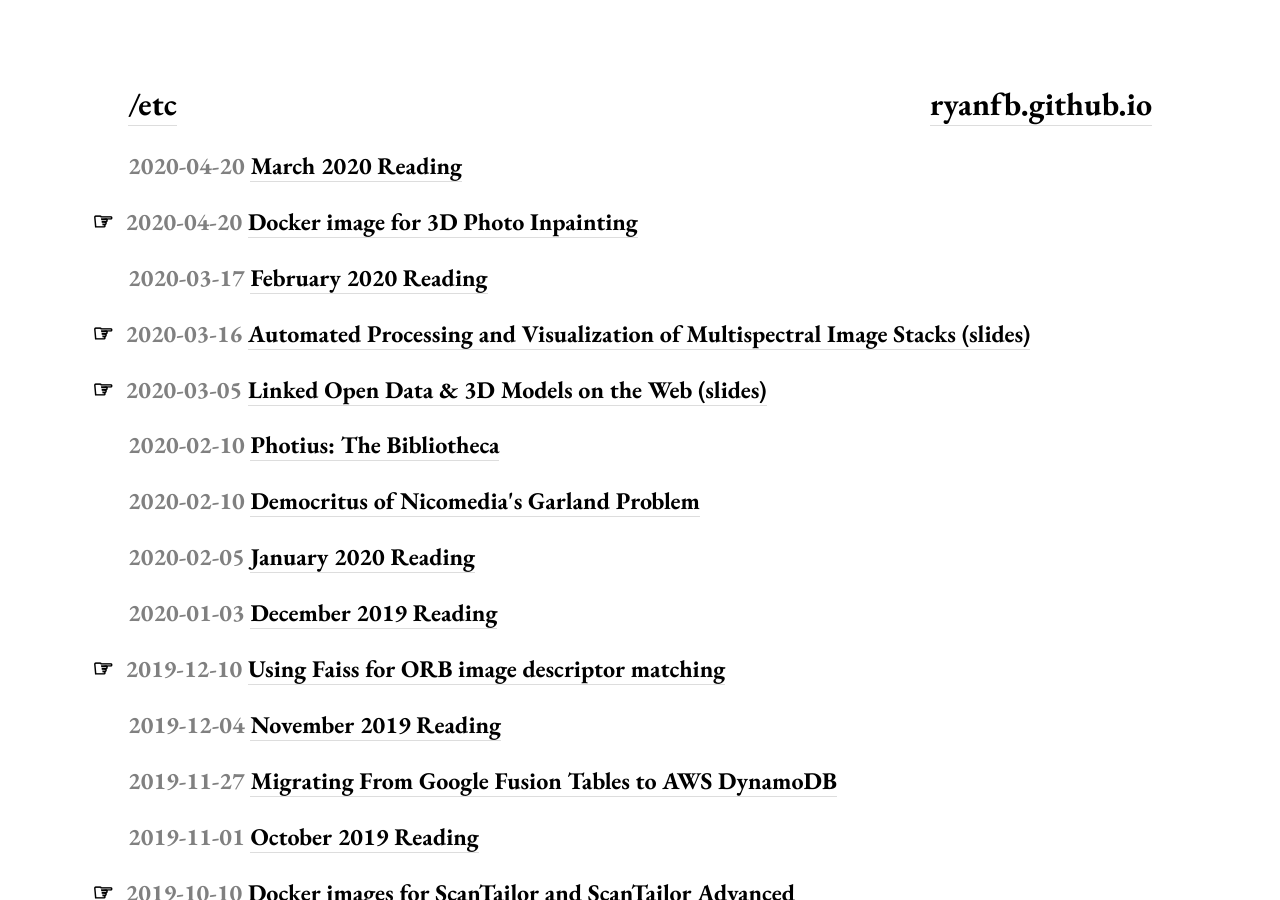
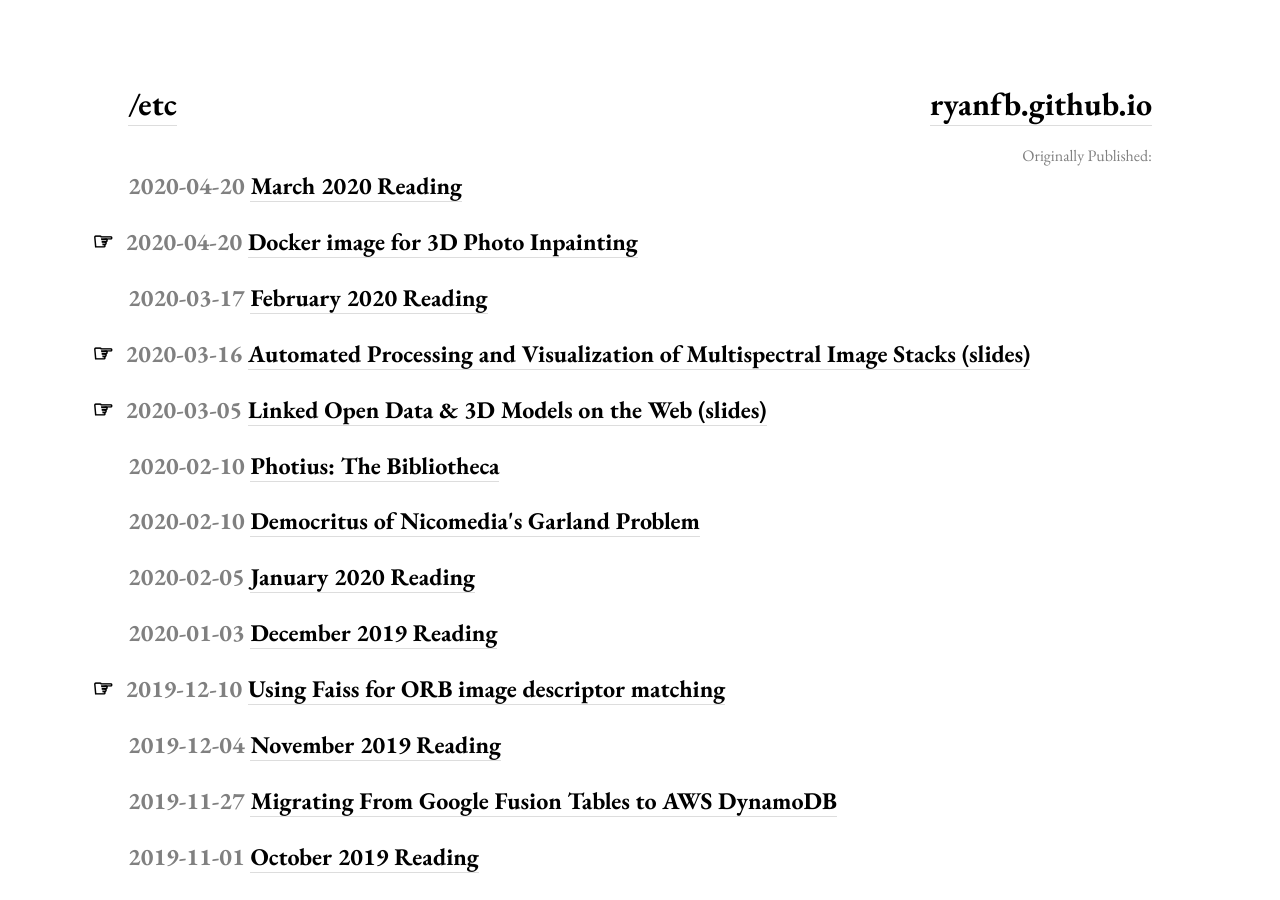
Before and after one commit to ryanfb/etc, a Jekyll site: the page built from index.html, in a window 1280 px wide and 900 px high. Built offline with Jekyll 4.4.1, drawn with Linux system fonts in a browser that asks for light colours; nearby versions of some CDN libraries; some of the changed lines change nothing that is shown.

Commit message:
Add "Last Modified" to each page

```diff
--- a/_layouts/default.html
+++ b/_layouts/default.html
@@ -18,6 +18,7 @@
   {% if page.external_url %}<meta http-equiv="refresh" content="0; {{ page.external_url }}" />{% endif %}
   <link rel="stylesheet" href="//maxcdn.bootstrapcdn.com/font-awesome/4.3.0/css/font-awesome.min.css">
   <link rel="stylesheet" href="{{ site.url }}{{ site.baseurl }}/site.css">
+  <script src="https://code.jquery.com/jquery-3.5.0.min.js" integrity="sha256-xNzN2a4ltkB44Mc/Jz3pT4iU1cmeR0FkXs4pru/JxaQ=" crossorigin="anonymous"></script>
   <link rel="pingback" href="https://webmention.io/ryanfb.github.io/xmlrpc" />
   <link rel="webmention" href="https://webmention.io/ryanfb.github.io/webmention" />
   <link rel="icon" href="/etc/favicon.ico" type="image/x-icon">
@@ -30,9 +31,23 @@
         document.getElementById('accessed-on').textContent = " (accessed " + formattedDate + ")";
       }
     }
+    function setModifiedDate() {
+      if (document.getElementById('last-modified')) {
+        $.ajax({
+          url: "https://api.github.com/repos/ryanfb/etc/commits?path={{ page.path }}",
+          dataType: 'json',
+          success: function( commits ) {
+            var modified = commits[0]['commit']['committer']['date'].slice(0,10);
+            if(modified != "{{ page.date | date: "%Y-%m-%d" }}") {
+              document.getElementById('last-modified').textContent = "Last Modified: " + modified;
+            }
+          }
+        });
+      }
+    }
   </script>
 </head>
-<body onload="setAccessedDate();">
+<body onload="setModifiedDate(); setAccessedDate();">
   <div id="content">
   {% if page.date %}<!-- Enable COinS -->
   <span class="Z3988" title="ctx_ver=Z39.88-2004&amp;rft_val_fmt=info%3Aofi%2Ffmt%3Akev%3Amtx%3Adc&amp;rft.title={{ page.title | cgi_escape }}&amp;rft.aulast={{ site.data.site.name_last | cgi_escape }}&amp;rft.aufirst={{ site.data.site.name_first | cgi_escape }}&amp;rft.source={{ site.data.site.title | cgi_escape }}&amp;rft.date={{ page.date | date_to_xmlschema }}&amp;rft.type=blogPost&amp;rft.format=text&amp;rft.identifier={{ site.url | cgi_escape }}{{ site.baseurl | cgi_escape }}{{ page.url | cgi_escape }}&amp;rft.language=English"></span>{% endif %}
@@ -41,7 +56,8 @@
     {% unless page.title == 'index' %}<div class="title"><h2>↳ <a href="{{ site.baseurl }}{{ page.url }}" rel="bookmark">{{ page.title}}</a></h2></div>{% endunless %}
     <div class="subhead">
       {% if page.tags.size > 0 %}<span>tags: {% for tag in page.tags %}<a href="{{ site.baseurl }}/tags/{{ tag }}.html">{{ tag }}</a>{% if forloop.last %}{% else %}, {% endif %}{% endfor %}</span><br/>{% endif %}
-      <span>{{ page.date | date: "%Y-%m-%d" }}</span>
+      <span>Originally Published: {{ page.date | date: "%Y-%m-%d" }}</span><br/>
+      <span id='last-modified'/>
     </div>
   </div>
   <div class="clear"/>
```
